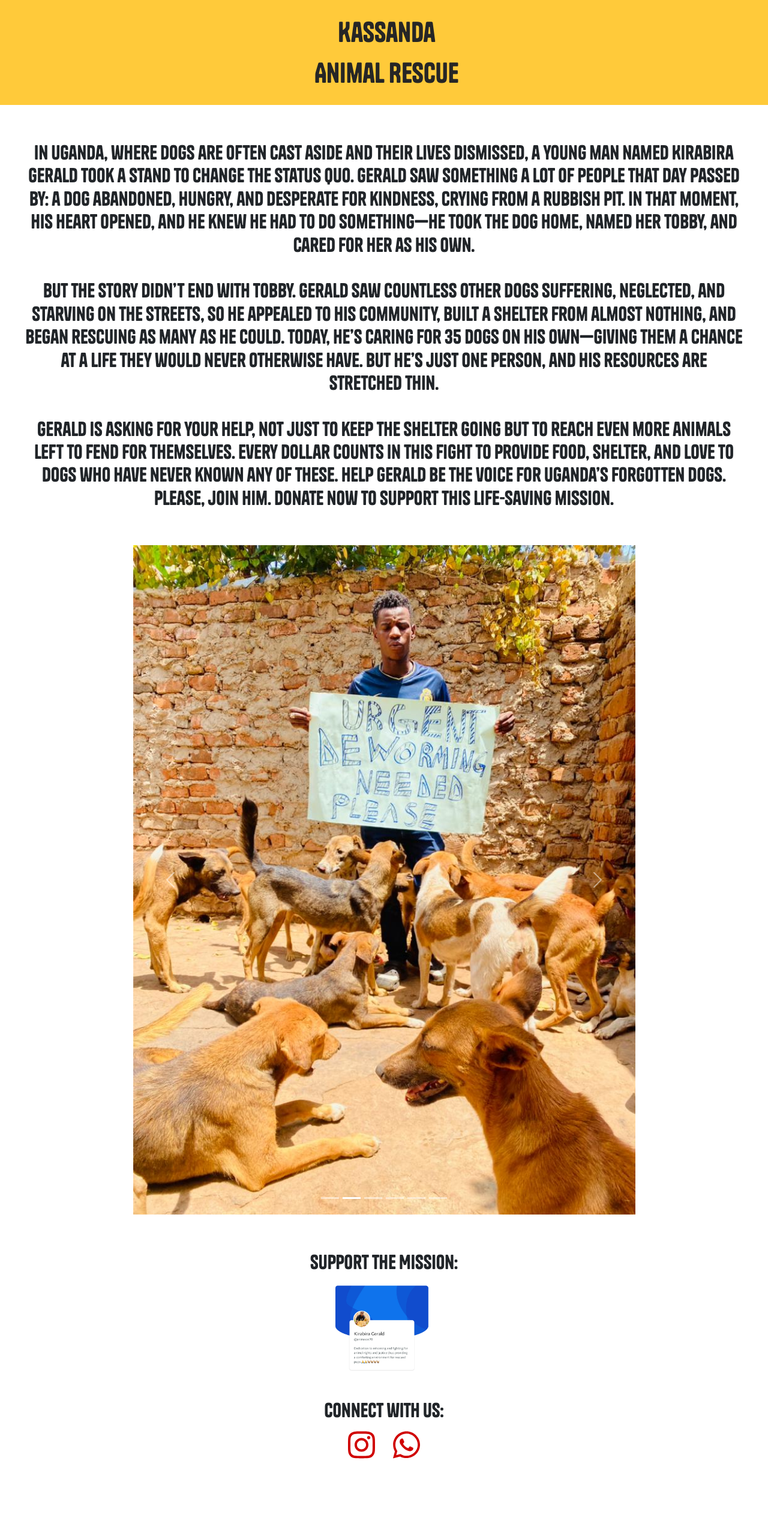
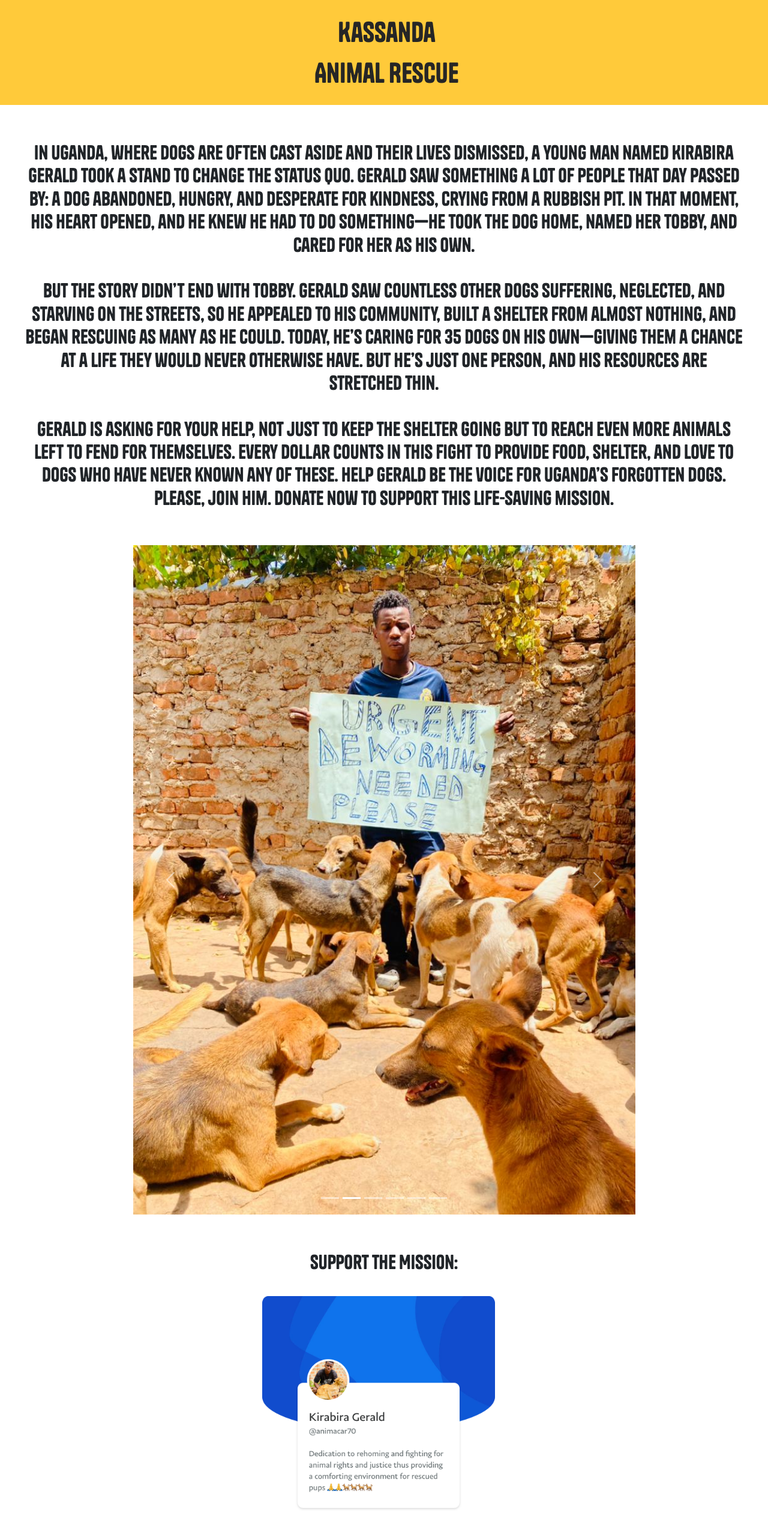
Before and after one commit to Holm-Slice/KassandaDogRescue, a React (Create React App) app: page / in a window 1280 px wide. Shown: the top 2566 px of the page at 60% size. Before the commit the page ends 2464 px from the top, so only its background shows below. Built offline with nearby package versions, Linux system fonts and the light colour scheme.

Commit message:
changed size of paypal img to 500px and the mobile size to 250

```diff
--- a/src/Components/PayPalEmbed.css
+++ b/src/Components/PayPalEmbed.css
@@ -11,7 +11,7 @@
 }
 
 .paypal-image {
-  width: 200px; /* Adjust the size as needed */
+  width: 500px; /* Adjust the size as needed */
   height: auto;
   transition: transform 0.2s; /* Add a transition for hover effect */
 }
@@ -26,7 +26,7 @@
   }
 
   .paypal-image {
-    width: 150px; /* Adjust the size for mobile */
+    width: 250px; /* Adjust the size for mobile */
   }
 
   h2 {
```
